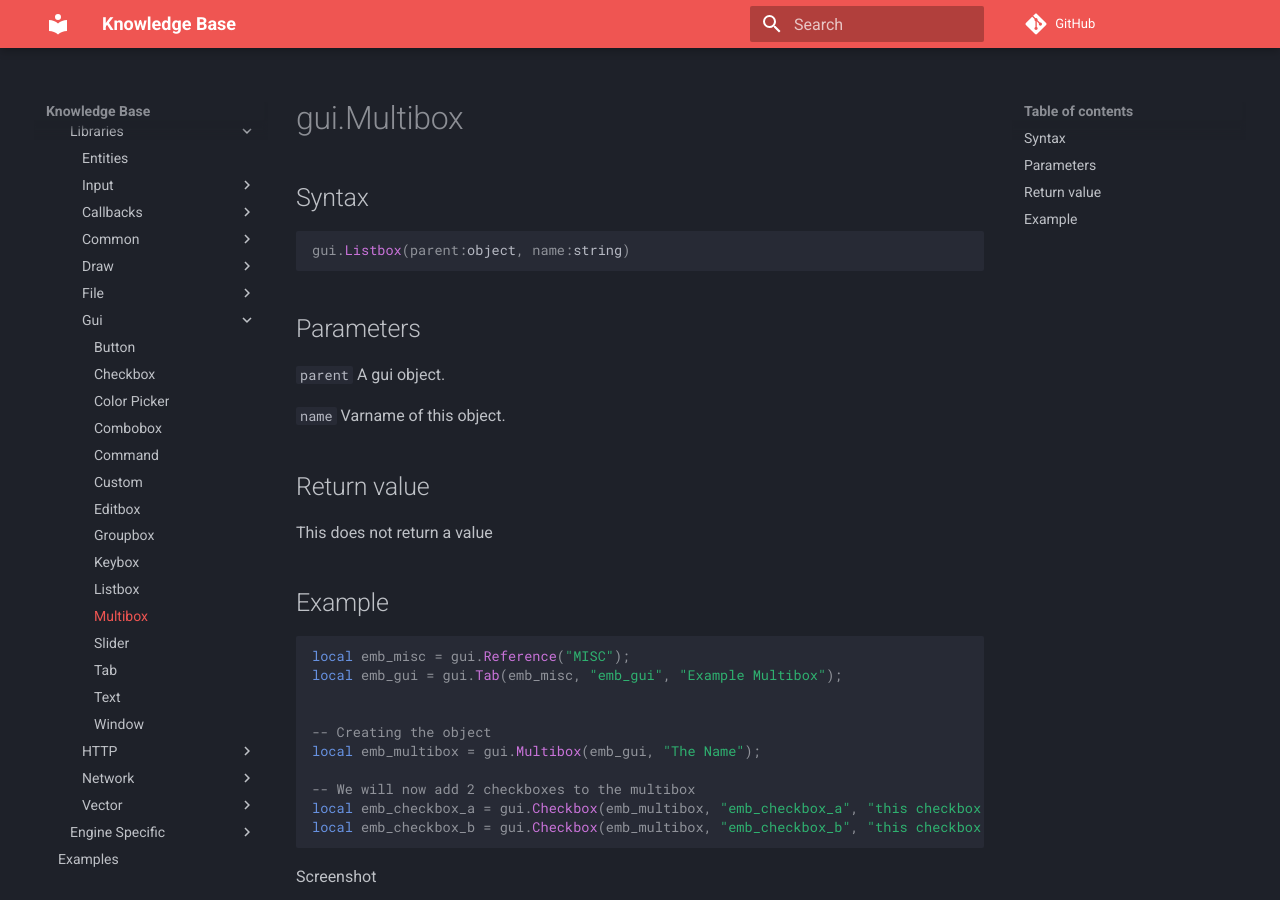
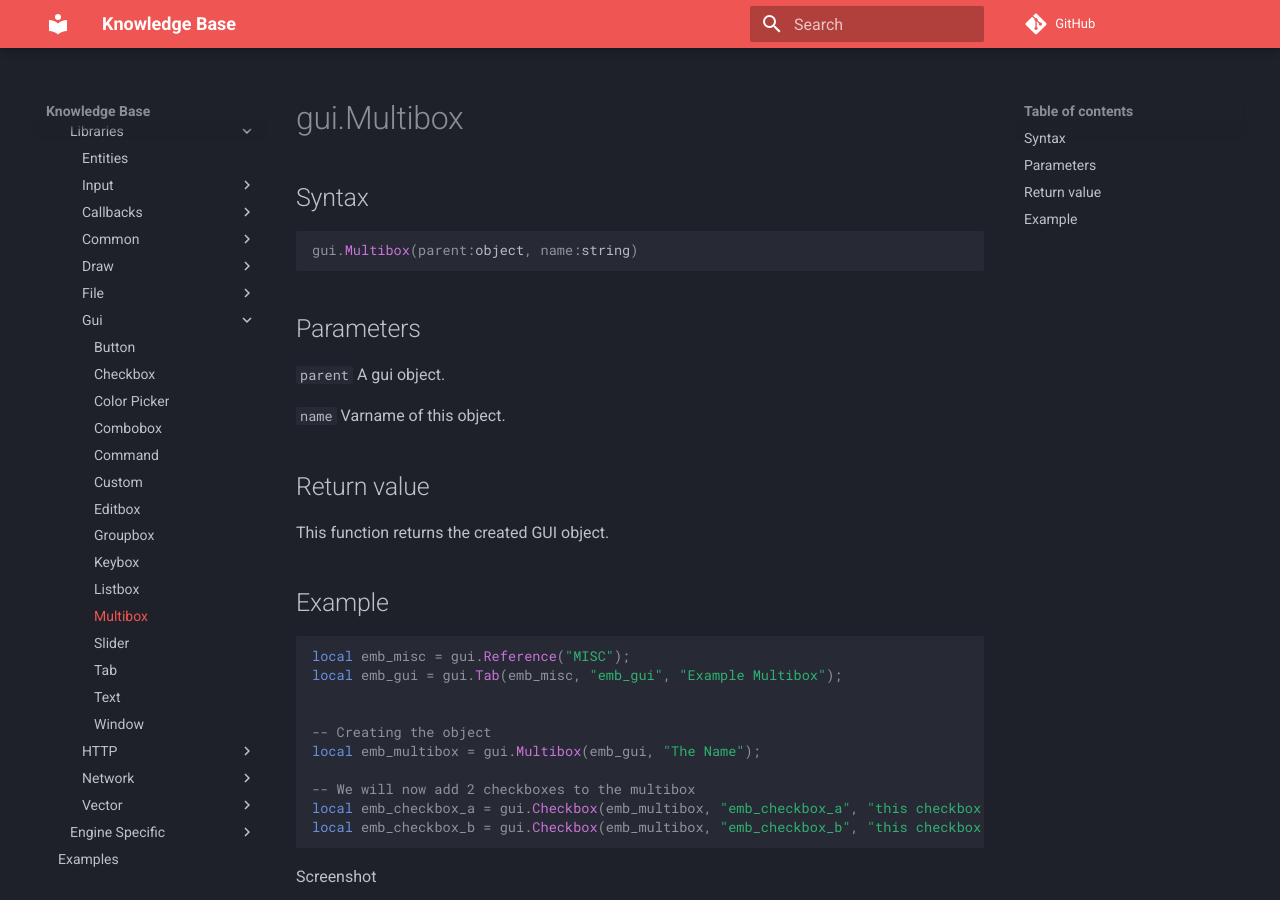
Before and after one commit to Ninaligo/aimware-web-kb, an MkDocs documentation site: the page built from private/lua/docs/library/gui/multibox.md, in a window 1280 px wide and 900 px high. Built offline with MkDocs 1.6.1 and Material for MkDocs 9.7.7, drawn with Linux system fonts in a browser that asks for light colours; comment, search, counter and statistics services are not loaded.

Commit message:
Update multibox.md

````diff
--- a/private/lua/docs/library/gui/multibox.md
+++ b/private/lua/docs/library/gui/multibox.md
@@ -2,7 +2,7 @@
 
 ## Syntax
 ```lua
-gui.Listbox(parent:object, name:string)
+gui.Multibox(parent:object, name:string)
 ```
 
 ## Parameters
@@ -11,7 +11,7 @@ gui.Listbox(parent:object, name:string)
 ```name``` Varname of this object.
 
 ## Return value
-This does not return a value
+This function returns the created GUI object.
 
 ## Example
 ```lua
````
